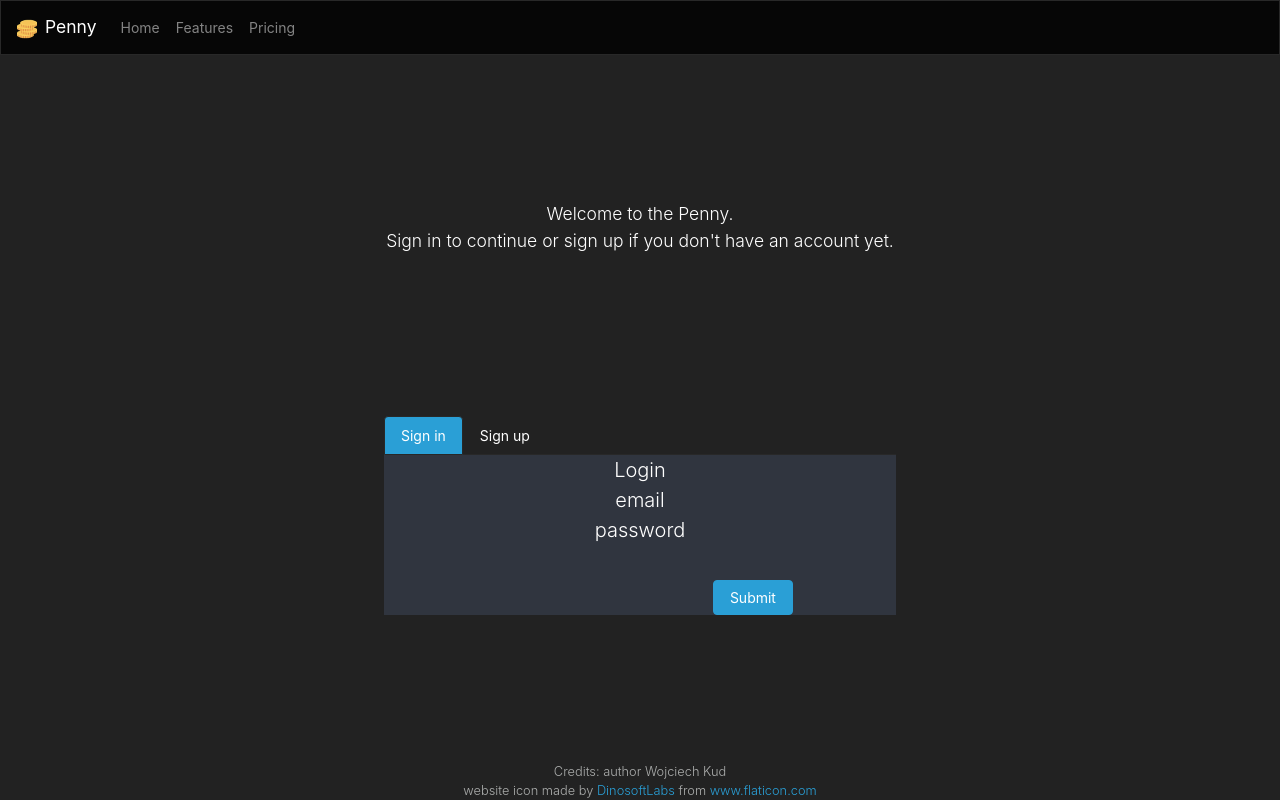
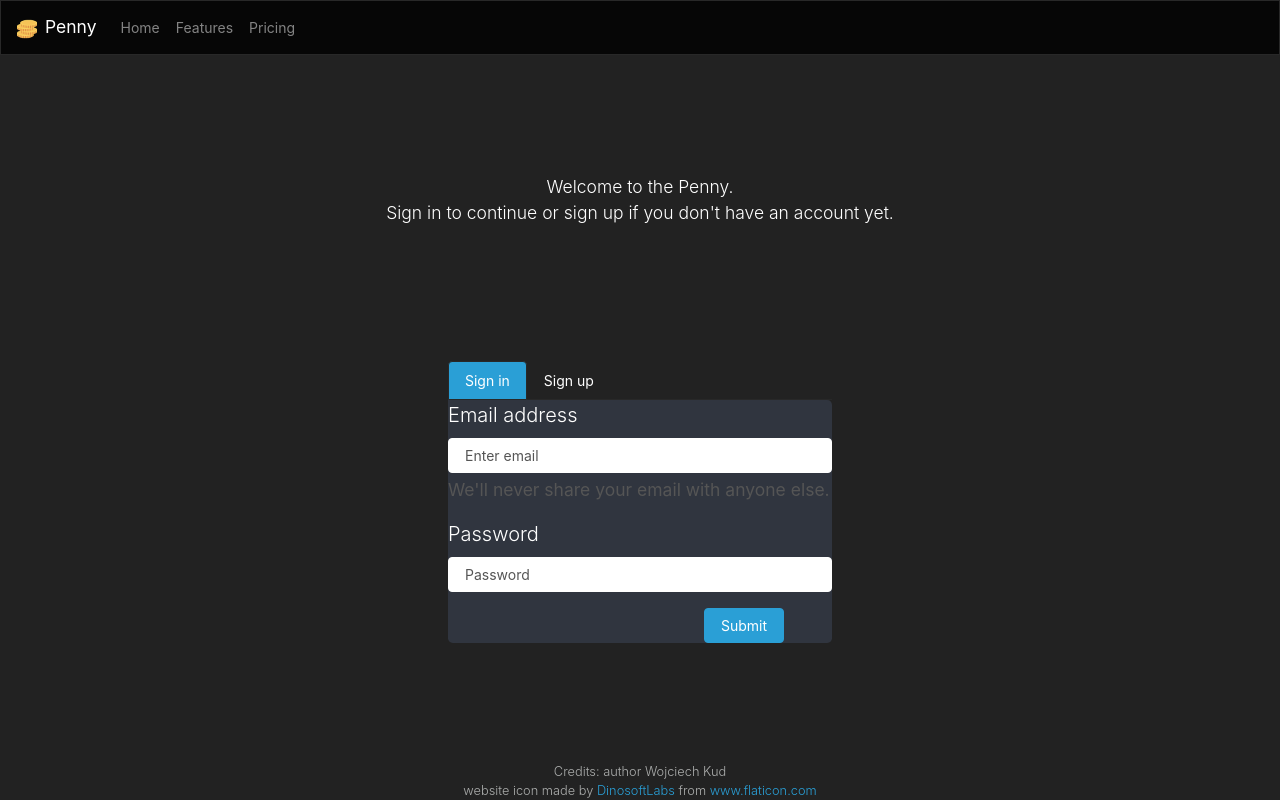
Before and after one commit to wkud/inz-frontend, a React (Create React App) app: page / in a window 1280 px wide. Built offline with nearby package versions, Linux system fonts and the light colour scheme.

Commit message:
Set styling to auth forms

```diff
--- a/src/components/home/Login.js
+++ b/src/components/home/Login.js
@@ -1,24 +1,26 @@
 import React from 'react';
-import { Row, Col, Button } from 'react-bootstrap';
+import { Button, Form } from 'react-bootstrap';
 
 const Login = ({ xs }) => {
   return (
     <>
-      <div>
-        <div>Login</div>
-        <div>email</div>
-        <div>password</div>
-      </div>
-      <div>
-        <Row>
-          <Col xs={6} />
-          <Col xs={5}>
-            <Button class='btn btn-primary btn-lg' href='#' role='button'>
-              Submit
-            </Button>
-          </Col>
-        </Row>
-      </div>
+      <Form className='d-flex flex-column justify-content-between align-content-start '>
+        <Form.Group controlId='formBasicEmail'>
+          <Form.Label>Email address</Form.Label>
+          <Form.Control type='email' placeholder='Enter email' />
+          <Form.Text className='text-muted'>
+            We'll never share your email with anyone else.
+          </Form.Text>
+        </Form.Group>
+
+        <Form.Group controlId='formBasicPassword'>
+          <Form.Label>Password</Form.Label>
+          <Form.Control type='password' placeholder='Password' />
+        </Form.Group>
+        <Button variant='primary' type='submit' className='align-self-center align-self-sm-end mr-sm-5 '>
+          Submit
+        </Button>
+      </Form>
     </>
   );
 };
--- a/src/components/home/Register.js
+++ b/src/components/home/Register.js
@@ -1,21 +1,32 @@
 import React from 'react';
-import { Row, Col, Button } from 'react-bootstrap';
+import { Button, Form } from 'react-bootstrap';
 
-const Register = ({ xs }) => {
+
+const Register = () => {
   return (
     <>
-      <div>Register</div>
-      <div>email</div>
-      <div>password</div>
-      <div>confirm password</div>
-      <Row>
-        <Col xs={6} />
-        <Col xs={5}>
-          <Button class='btn btn-primary btn-lg ' href='#' role='button'>
-            Submit
-          </Button>
-        </Col>
-      </Row>
+      <Form className='d-flex flex-column justify-content-between align-content-start '>
+        <Form.Group controlId='formBasicEmail'>
+          <Form.Label>Email address</Form.Label>
+          <Form.Control type='email' placeholder='Enter email' />
+          <Form.Text className='text-muted'>
+            We'll never share your email with anyone else.
+          </Form.Text>
+        </Form.Group>
+
+        <Form.Group controlId='formBasicPassword'>
+          <Form.Label>Password</Form.Label>
+          <Form.Control type='password' placeholder='Password' />
+        </Form.Group>
+
+        <Form.Group controlId='formBasicConfirmPassword'>
+          <Form.Label>Confirm Password</Form.Label>
+          <Form.Control type='password' placeholder='Confirm Password' />
+        </Form.Group>
+        <Button variant='primary' type='submit' className='align-self-center align-self-sm-end mr-sm-5 '>
+          Submit
+        </Button>
+      </Form>
     </>
   );
 };
--- a/src/index.js
+++ b/src/index.js
@@ -1,8 +1,7 @@
-
 import React from 'react';
 import ReactDOM from 'react-dom';
 import App from './App';
-import "bootswatch/dist/cyborg/bootstrap.min.css";
+import 'bootswatch/dist/cyborg/bootstrap.min.css';
 import './style/index.css';
 
 ReactDOM.render(
--- a/src/style/App.css
+++ b/src/style/App.css
@@ -4,12 +4,12 @@
   min-height: 100vh;
 }
 .auth-section {
-  height: calc(8 * 1.25rem);
-  width: 40vw;
-  max-width: 40vw;
-  display: flex;
-  flex-direction: column;
-  justify-content: space-between;
+  min-height: calc(8 * 1.25rem);
+  width: 30vw;
+  max-width: 30vw;
+  text-align: left;
+  border-radius: 0.3rem;
+  border-top-left-radius: 0rem;
 }
 .button-font{
   font-size: 0.875
```
